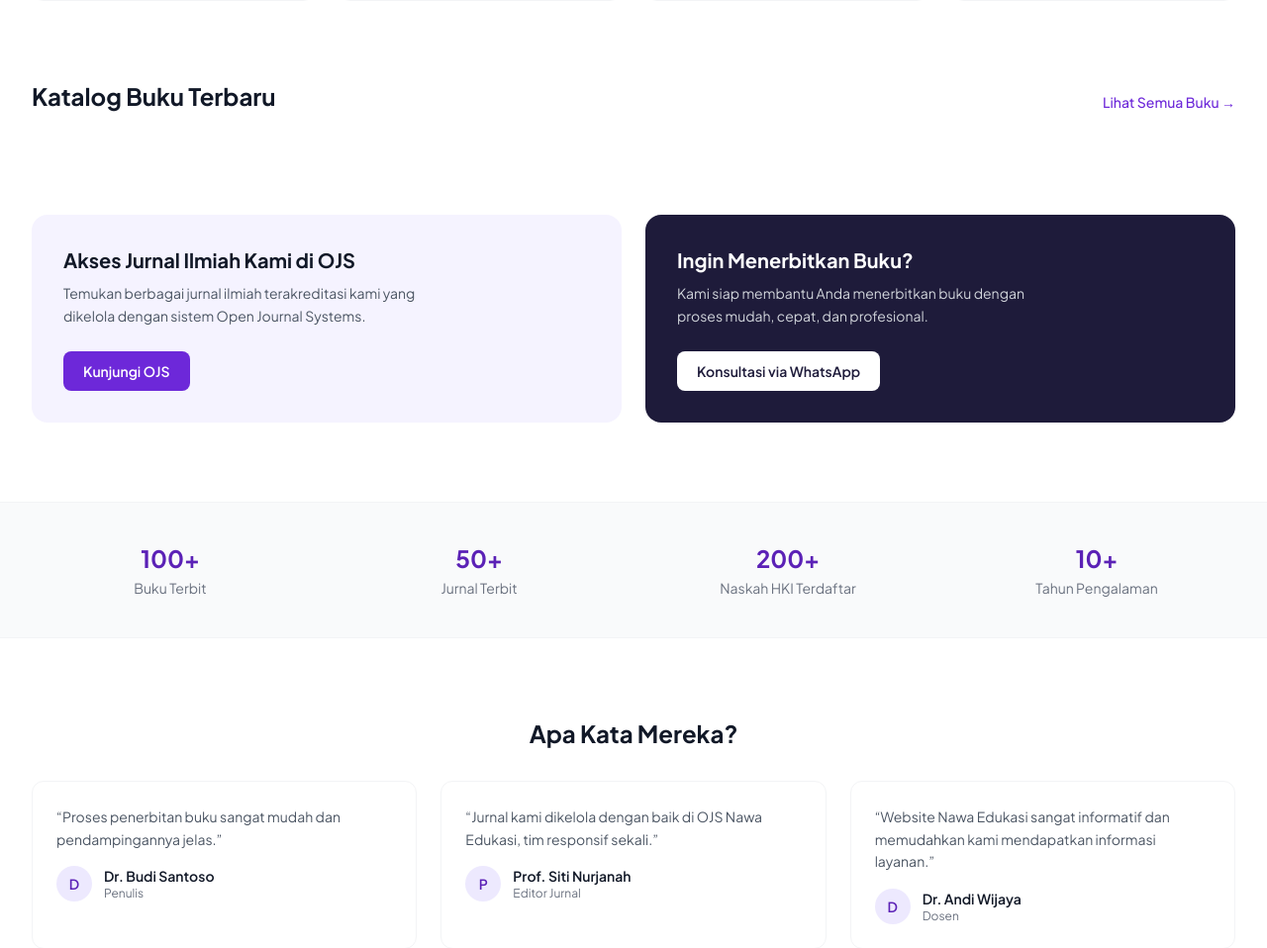
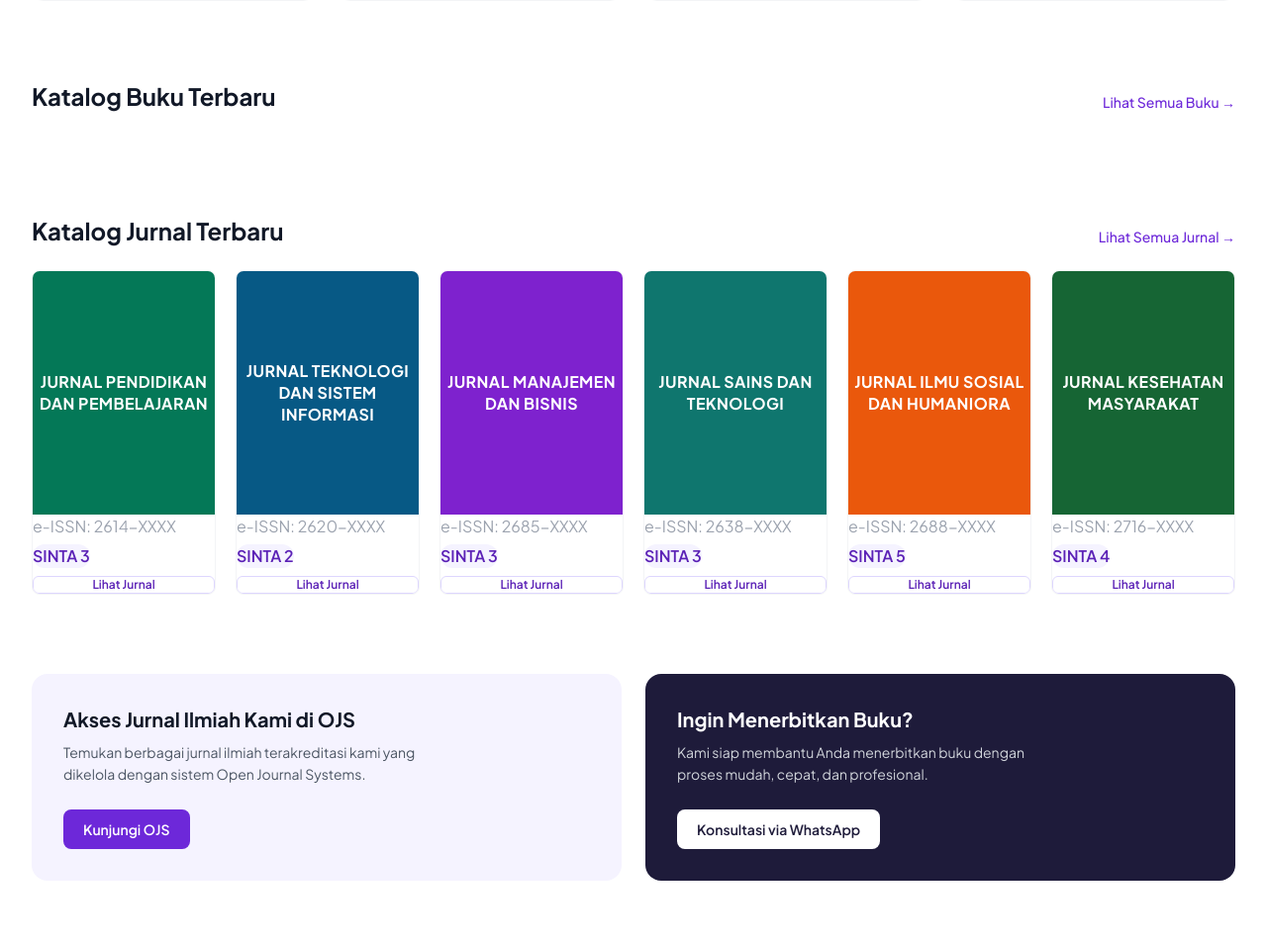
Before and after one commit to vann19/publikasi_ojs, a PHP site: page / in a window 1280 px wide. Shown: the part 958-1916 px from the top of the page at 99% size. Run offline with PHP 8.4, Linux system fonts and the light colour scheme.

Commit message:
update beranda

```diff
--- a/index.php
+++ b/index.php
@@ -1,6 +1,17 @@
 <?php
 $activePage = 'beranda';
-include 'includes/header.php'; ?>
+include 'includes/header.php';
+
+// Data dummy jurnal untuk katalog di beranda — nanti diganti query dari database / API OJS
+$jurnalTerbaru = [
+  ['judul' => 'Jurnal Pendidikan dan Pembelajaran', 'issn' => '2614-XXXX', 'sinta' => 'SINTA 3', 'warna' => 'bg-emerald-700'],
+  ['judul' => 'Jurnal Teknologi dan Sistem Informasi', 'issn' => '2620-XXXX', 'sinta' => 'SINTA 2', 'warna' => 'bg-sky-800'],
+  ['judul' => 'Jurnal Manajemen dan Bisnis', 'issn' => '2685-XXXX', 'sinta' => 'SINTA 3', 'warna' => 'bg-purple-700'],
+  ['judul' => 'Jurnal Sains dan Teknologi', 'issn' => '2638-XXXX', 'sinta' => 'SINTA 3', 'warna' => 'bg-teal-700'],
+  ['judul' => 'Jurnal Ilmu Sosial dan Humaniora', 'issn' => '2688-XXXX', 'sinta' => 'SINTA 5', 'warna' => 'bg-orange-600'],
+  ['judul' => 'Jurnal Kesehatan Masyarakat', 'issn' => '2716-XXXX', 'sinta' => 'SINTA 4', 'warna' => 'bg-green-800'],
+];
+?>
 
   <!-- Hero -->
   <section class="relative overflow-hidden">
@@ -19,10 +30,10 @@ include 'includes/header.php'; ?>
           layanan Hak Kekayaan Intelektual, pengelolaan jurnal ilmiah, seminar, dan layanan akademik lainnya.
         </p>
         <div class="mt-8 flex flex-wrap gap-4">
-          <a href="/buku" class="inline-flex items-center px-6 py-3 rounded-lg bg-primary-600 text-white font-semibold hover:bg-primary-700 transition-colors">
+          <a href="/buku/" class="inline-flex items-center px-6 py-3 rounded-lg bg-primary-600 text-white font-semibold hover:bg-primary-700 transition-colors">
             Jelajahi Buku
           </a>
-          <a href="/layanan" class="inline-flex items-center px-6 py-3 rounded-lg border border-white/60 text-white font-semibold hover:bg-white/10 transition-colors">
+          <a href="/layanan.php" class="inline-flex items-center px-6 py-3 rounded-lg border border-white/60 text-white font-semibold hover:bg-white/10 transition-colors">
             Lihat Layanan
           </a>
         </div>
@@ -40,7 +51,7 @@ include 'includes/header.php'; ?>
         </div>
         <h3 class="font-semibold text-gray-900 mb-1">Penerbitan Buku</h3>
         <p class="text-sm text-gray-500 leading-relaxed">Menerbitkan buku berkualitas dengan proses profesional dari naskah hingga cetak.</p>
-        <a href="/layanan/penerbitan-buku" class="inline-block mt-3 text-sm font-medium text-primary-600 hover:text-primary-700">Selengkapnya &rarr;</a>
+        <a href="/layanan.php" class="inline-block mt-3 text-sm font-medium text-primary-600 hover:text-primary-700">Selengkapnya &rarr;</a>
       </div>
 
       <div class="p-6 rounded-xl border border-gray-100 hover:border-primary-200 transition-colors">
@@ -49,7 +60,7 @@ include 'includes/header.php'; ?>
         </div>
         <h3 class="font-semibold text-gray-900 mb-1">Jurnal Ilmiah (OJS)</h3>
         <p class="text-sm text-gray-500 leading-relaxed">Mengelola jurnal ilmiah melalui sistem Open Journal Systems yang kredibel.</p>
-        <a href="/jurnal" class="inline-block mt-3 text-sm font-medium text-primary-600 hover:text-primary-700">Selengkapnya &rarr;</a>
+        <a href="/jurnal.php" class="inline-block mt-3 text-sm font-medium text-primary-600 hover:text-primary-700">Selengkapnya &rarr;</a>
       </div>
 
       <div class="p-6 rounded-xl border border-gray-100 hover:border-primary-200 transition-colors">
@@ -58,7 +69,7 @@ include 'includes/header.php'; ?>
         </div>
         <h3 class="font-semibold text-gray-900 mb-1">Layanan HKI</h3>
         <p class="text-sm text-gray-500 leading-relaxed">Pendampingan pendaftaran Hak Kekayaan Intelektual untuk karya dan penelitian Anda.</p>
-        <a href="/layanan/hki" class="inline-block mt-3 text-sm font-medium text-primary-600 hover:text-primary-700">Selengkapnya &rarr;</a>
+        <a href="/layanan.php" class="inline-block mt-3 text-sm font-medium text-primary-600 hover:text-primary-700">Selengkapnya &rarr;</a>
       </div>
 
       <div class="p-6 rounded-xl border border-gray-100 hover:border-primary-200 transition-colors">
@@ -67,7 +78,7 @@ include 'includes/header.php'; ?>
         </div>
         <h3 class="font-semibold text-gray-900 mb-1">Seminar</h3>
         <p class="text-sm text-gray-500 leading-relaxed">Menyelenggarakan seminar nasional dan internasional bagi akademisi dan peneliti.</p>
-        <a href="/seminar" class="inline-block mt-3 text-sm font-medium text-primary-600 hover:text-primary-700">Selengkapnya &rarr;</a>
+        <a href="/seminar.php" class="inline-block mt-3 text-sm font-medium text-primary-600 hover:text-primary-700">Selengkapnya &rarr;</a>
       </div>
 
     </div>
@@ -77,11 +88,36 @@ include 'includes/header.php'; ?>
   <section class="max-w-7xl mx-auto px-4 sm:px-6 lg:px-8 pb-20">
     <div class="flex items-end justify-between mb-6">
       <h2 class="text-2xl font-bold text-gray-900">Katalog Buku Terbaru</h2>
-      <a href="/buku" class="text-sm font-medium text-primary-600 hover:text-primary-700">Lihat Semua Buku &rarr;</a>
+      <a href="/buku/" class="text-sm font-medium text-primary-600 hover:text-primary-700">Lihat Semua Buku &rarr;</a>
     </div>
 
     <div class="grid grid-cols-2 sm:grid-cols-3 lg:grid-cols-6 gap-5">
       <?php /* Data buku akan diisi dari database */ ?>
+    </div>
+  </section>
+
+  <!-- Katalog Jurnal Terbaru (data dummy, nanti diganti query dari DB / API OJS) -->
+  <section class="max-w-7xl mx-auto px-4 sm:px-6 lg:px-8 pb-20">
+    <div class="flex items-end justify-between mb-6">
+      <h2 class="text-2xl font-bold text-gray-900">Katalog Jurnal Terbaru</h2>
+      <a href="/jurnal.php" class="text-sm font-medium text-primary-600 hover:text-primary-700">Lihat Semua Jurnal &rarr;</a>
+    </div>
+
+    <div class="grid grid-cols-2 sm:grid-cols-3 lg:grid-cols-6 gap-5">
+      <?php foreach ($jurnalTerbaru as $j): ?>
+        <div class="rounded-lg border border-gray-100 overflow-hidden hover:shadow-sm transition-shadow flex flex-col">
+          <div class="aspect-[3/4] <?php echo $j['warna']; ?> p-3 flex items-center justify-center text-center">
+            <span class="text-white text-[11px] font-bold uppercase tracking-wide leading-snug"><?php echo htmlspecialchars($j['judul']); ?></span>
+          </div>
+          <div class="p-3">
+            <p class="text-[11px] text-gray-400 mb-1.5 truncate">e-ISSN: <?php echo $j['issn']; ?></p>
+            <span class="inline-block text-[11px] font-semibold text-primary-700 bg-primary-50 rounded-full px-2 py-0.5 mb-2"><?php echo $j['sinta']; ?></span>
+            <a href="/jurnal.php" class="block text-center text-xs font-semibold text-primary-700 border border-primary-200 rounded-md py-1.5 hover:bg-primary-50 transition-colors">
+              Lihat Jurnal
+            </a>
+          </div>
+        </div>
+      <?php endforeach; ?>
     </div>
   </section>
 
@@ -92,7 +128,7 @@ include 'includes/header.php'; ?>
         <h3 class="text-xl font-bold text-gray-900 mb-2">Akses Jurnal Ilmiah Kami di OJS</h3>
         <p class="text-sm text-gray-600 leading-relaxed max-w-sm">Temukan berbagai jurnal ilmiah terakreditasi kami yang dikelola dengan sistem Open Journal Systems.</p>
       </div>
-      <a href="/jurnal" class="inline-flex items-center mt-6 px-5 py-2.5 rounded-lg bg-primary-600 text-white text-sm font-semibold hover:bg-primary-700 transition-colors w-fit">
+      <a href="/jurnal.php" class="inline-flex items-center mt-6 px-5 py-2.5 rounded-lg bg-primary-600 text-white text-sm font-semibold hover:bg-primary-700 transition-colors w-fit">
         Kunjungi OJS
       </a>
     </div>
```
